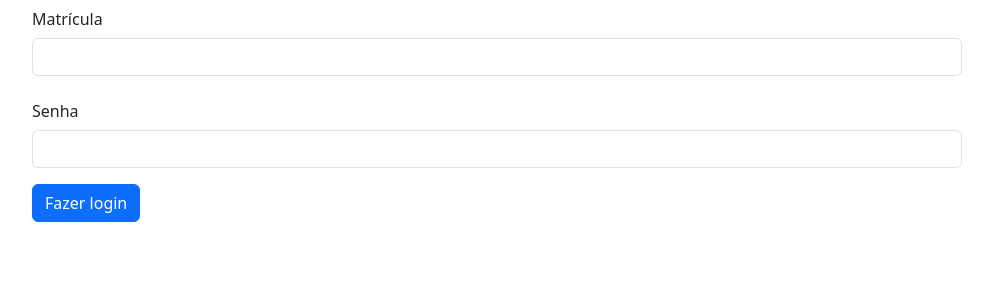
After one commit to dapeduu/AvaliaUNB, a Flask app: page /login in a window 1280 px wide. The commit adds this page. Shown: the top 300 px of the page, without its empty margins (50-1043 px from the left). Run offline with Flask 3, Linux system fonts and the light colour scheme; some libraries are stand-ins or nearby versions.

Commit message:
login simples funcionando
tambem incluindo uma simples flash message

```diff
--- a/src/app.py
+++ b/src/app.py
@@ -1,4 +1,4 @@
-from flask import Flask, render_template
+from flask import Flask, render_template, request, redirect, url_for
 from database.db import Database
 
 def create_app():
@@ -6,7 +6,7 @@ def create_app():
     app = Flask(__name__, instance_relative_config=True)
 
     @app.route('/')
-    def hello():
+    def home():
         return render_template('home.html', name="Pedro")
 
     @app.route('/dbtest')
@@ -23,8 +23,23 @@ def create_app():
         # Return the fetched data as a response
         return str(result)
 
-    @app.route('/login')
+    @app.route('/login', methods=['GET', 'POST'])
     def login():
+        if request.method == 'POST':
+            matricula = request.form['matricula']
+            senha = request.form['senha']
+
+            db = Database()
+            user = db.execute_fetchone_query("""
+                SELECT matricula, senha FROM estudante
+                WHERE matricula = %s AND senha = %s
+            """, (matricula, senha))
+
+            if user:
+                return redirect(url_for('home'))
+            else:
+                return render_template('login.html', message="Usuário não encontrado!")
+
         return render_template('login.html')
 
     return app
--- a/src/templates/base.html
+++ b/src/templates/base.html
@@ -8,6 +8,14 @@
     <script src="{{ url_for('static', filename='bootstrap-5.3.0-dist/js/bootstrap.bundle.min.js') }}"></script>
 </head>
 <body>
+
+{% if message %}
+<div class="alert alert-danger" role="alert">
+    {{message}}
+</div>
+{% endif %}
+
+
 {% block main %}
 {% endblock %}
 </body>
--- /dev/null
+++ b/src/templates/login.html
@@ -0,0 +1,26 @@
+{% extends 'base.html' %}
+
+{% block main %}
+<div class="container-md">
+
+
+    <form method="post" action="{{url_for('login')}}">
+        <div class="col mb-3">
+      <label for="matricula" class="col-sm-2 col-form-label">Matrícula</label>
+      <div class="col-sm-10">
+        <input type="number" class="form-control" name="matricula" id="matricula">
+    </div>
+    </div>
+
+    <div class="col mb-3">
+        <label for="senha" class="col-sm-2 col-form-label">Senha</label>
+      <div class="col-sm-10">
+          <input type="password" class="form-control" name="senha" id="senha">
+        </div>
+    </div>
+
+    <button type="submit" class="btn btn-primary">Fazer login</button>
+</form>
+</div>
+
+{% endblock %}
```
